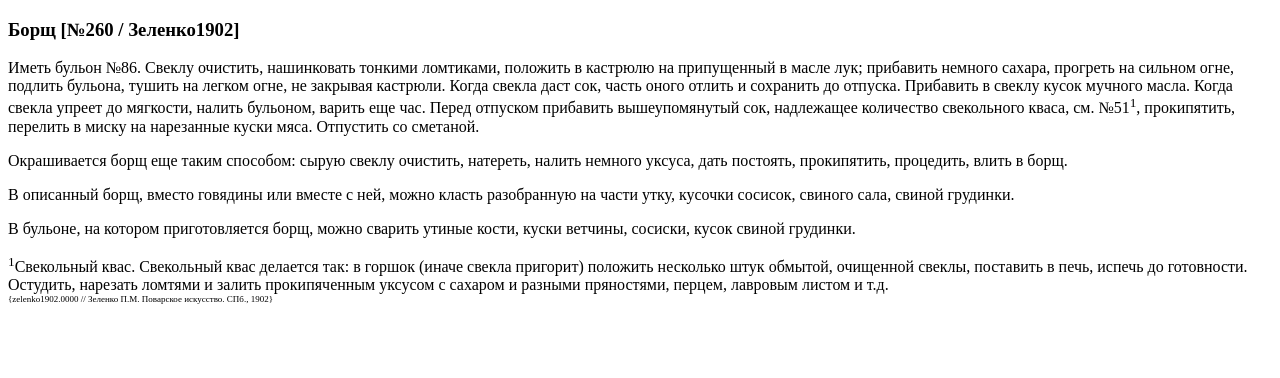
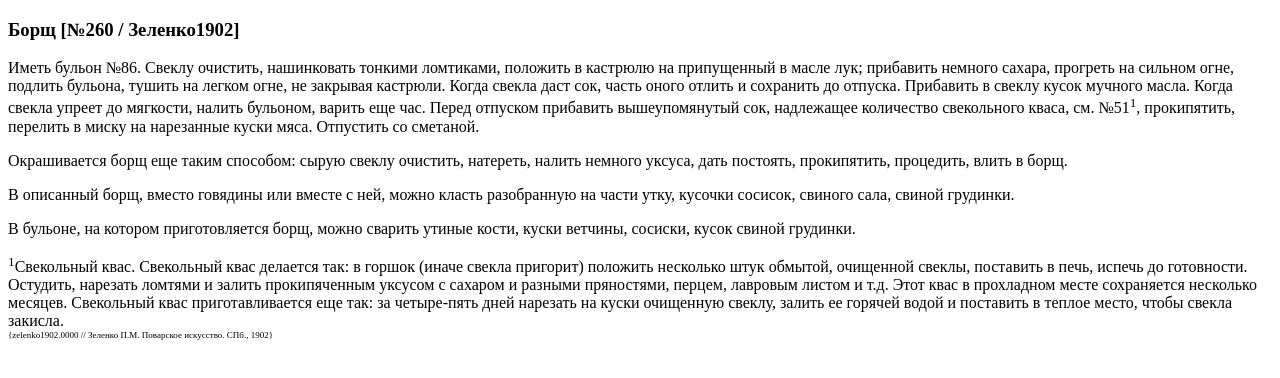
Before and after one commit to oldcookery/oldcookery.github.io, a plain HTML site: page mk/mkb/rec.zelenko1902.0000.html in a window 1280 px wide. Drawn offline with Linux system fonts and the light colour scheme.

Commit message:
Update rec.zelenko1902.0000.html

```diff
--- a/mk/mkb/rec.zelenko1902.0000.html
+++ b/mk/mkb/rec.zelenko1902.0000.html
@@ -11,7 +11,9 @@
 <p>Окрашивается борщ еще таким способом: сырую свеклу очистить, натереть, налить немного уксуса, дать постоять, прокипятить, процедить, влить в борщ.</p>
 <p>В описанный борщ, вместо говядины или вместе с ней, можно класть разобранную на части утку, кусочки сосисок, свиного сала, свиной грудинки.</p>
 <p>В бульоне, на котором приготовляется борщ, можно сварить утиные кости, куски ветчины, сосиски, кусок свиной грудинки.</p>
-<div><sup>1</sup><span>Свекольный квас. Свекольный квас делается так: в горшок (иначе свекла пригорит) положить несколько штук обмытой, очищенной свеклы, поставить в печь, испечь до готовности. Остудить, нарезать ломтями и залить прокипяченным уксусом с сахаром и разными пряностями, перцем, лавровым листом и т.д.</span></div>
+<div><sup>1</sup><span>Свекольный квас. Свекольный квас делается так: в горшок (иначе свекла пригорит) положить несколько штук обмытой, очищенной свеклы, поставить в печь, испечь до готовности. Остудить, нарезать ломтями и залить прокипяченным уксусом с сахаром и разными пряностями, перцем, лавровым листом и т.д.
+Этот квас в прохладном месте сохраняется несколько месяцев.
+Свекольный квас приготавливается еще так: за четыре-пять дней нарезать на куски очищенную свеклу, залить ее горячей водой и поставить в теплое место, чтобы свекла закисла.</span></div>
 <div class='rec_id'>{zelenko1902.0000 // Зеленко П.М. Поварское искусство. СПб., 1902}</div>
 </body>
 </html>
```
